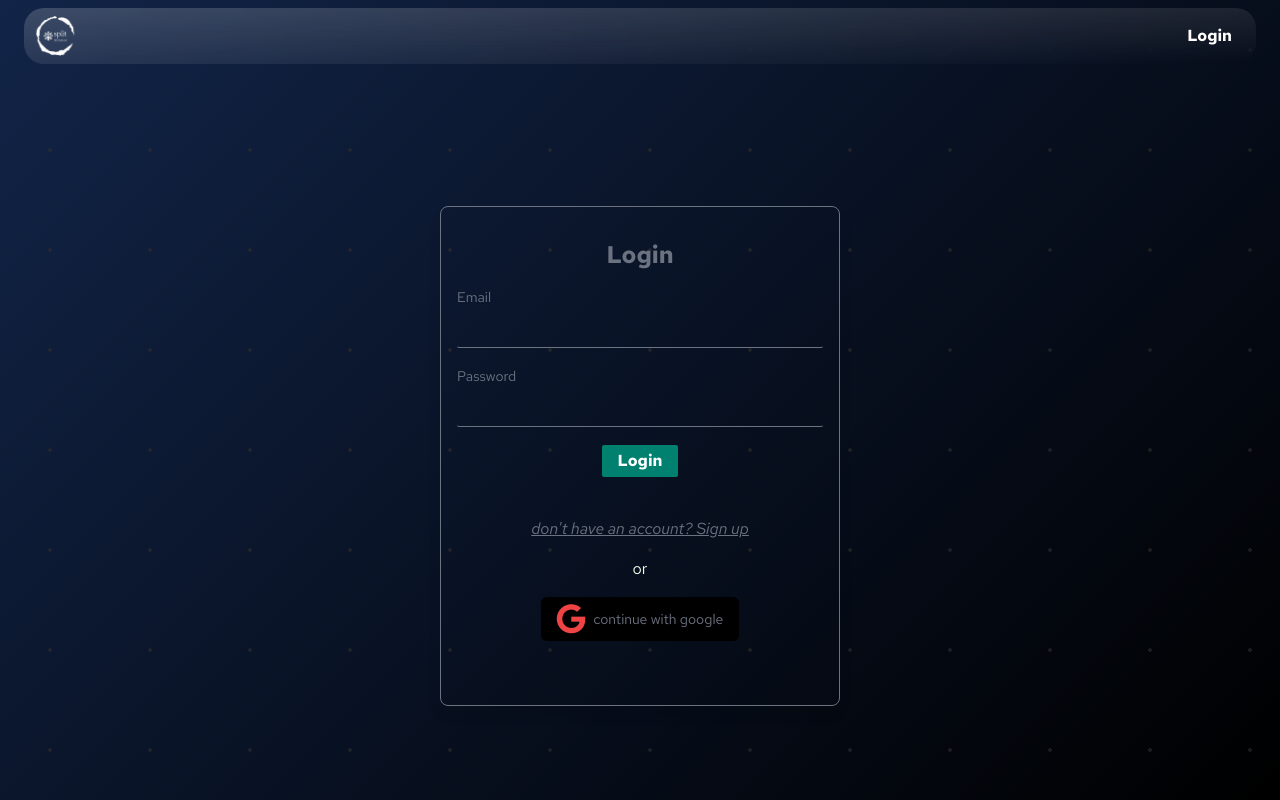
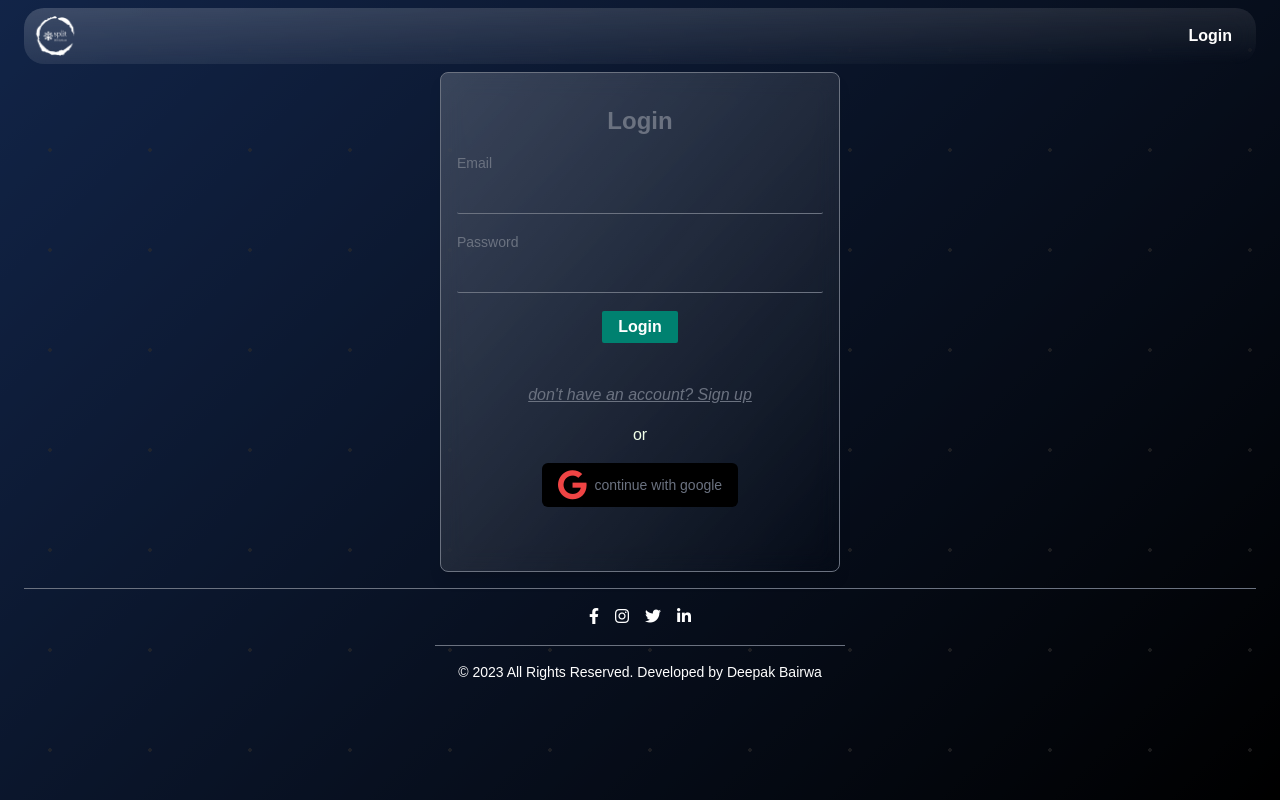
Before and after one commit to dkgangawat/bill-splitter, a React (Vite) app in the folder client/: page /login in a window 1280 px wide. Shown: the top 800 px of the page. Built offline with nearby package versions, Linux system fonts and the light colour scheme; no server answers.

Commit message:
Refactor styling in App.jsx, NavBar.jsx, index.css, and dashbord.jsx

```diff
--- a/client/src/App.jsx
+++ b/client/src/App.jsx
@@ -33,6 +33,7 @@ const App = () => {
           showSidebar ? " overflow-x-hidden" : ""
         }`}
       >
+        <div className=" flex flex-col gap-4">
           <NavBar />
           <Routes>
             <Route path="/" element={<Home />} />
@@ -54,6 +55,7 @@ const App = () => {
           </Routes>
           <Footer />
         </div>
+      </div>
     </>
   );
 };
--- a/client/src/index.css
+++ b/client/src/index.css
@@ -7,8 +7,7 @@
   box-sizing: border-box;
   margin: 0;
   padding: 0;
-  font-family: 'Indie Flower', cursive;
-  font-family: 'Red Hat Text', sans-serif;
+  font-family: sans-serif;
   transition: all 0.2s ease-in-out;
 }
 
--- a/client/src/pages/dashbord.jsx
+++ b/client/src/pages/dashbord.jsx
@@ -7,13 +7,21 @@ const Dashboard = () => {
   const { showSidebar } = useContext(MobileMenuContext);
   return (
     <>
-      <div className={` inline-flex md:flex relative  ${showSidebar ? " overflow-hidden " : ""}`}>
-        <div className={` sideBar sticky top-[73px] h-screen  ${showSidebar ? 'border-r border-r-gray ' :"md:border-r md:border-r-gray" }  `}>
+      <div
+        className={` flex relative overflow-x-auto flex-1   ${
+          showSidebar ? " overflow-hidden " : ""
+        }`}
+      >
+        <div
+          className={` sideBar sticky top-[73px]  ${
+            showSidebar
+              ? "border-r border-r-gray "
+              : "md:border-r md:border-r-gray"
+          }  `}
+        >
           <Sidebar />
         </div>
-        <div
-          className={` main w-screen inline-block md:w-full text-white  p-4`}
-        >
+        <div className={` main    inline-block md:w-full text-white  p-4`}>
           <Outlet />
         </div>
       </div>
--- a/client/src/pages/login.jsx
+++ b/client/src/pages/login.jsx
@@ -63,8 +63,8 @@ const Login = () => {
 
   return (
     <>
-      <div className=" flex justify-center items-center h-screen  text-gray login">
-        <div className=" w-[400px] h-[500px] border border-gray rounded-lg shadow-lg py-4 ">
+      <div className=" flex justify-center items-center    text-gray login">
+        <div className=" w-[400px] h-[500px] border border-gray rounded-lg shadow-lg py-4 bg-gradient-to-br from-[#ffffff30] to-transparent backdrop-blur-md ">
           <div className=" text-center font-bold text-2xl py-4">Login</div>
           {passwordIncorrect && (
             <div className=" text-center text-danger2 text-xs italic">
```
Lines whose indentation alone changed are shown as unchanged.
